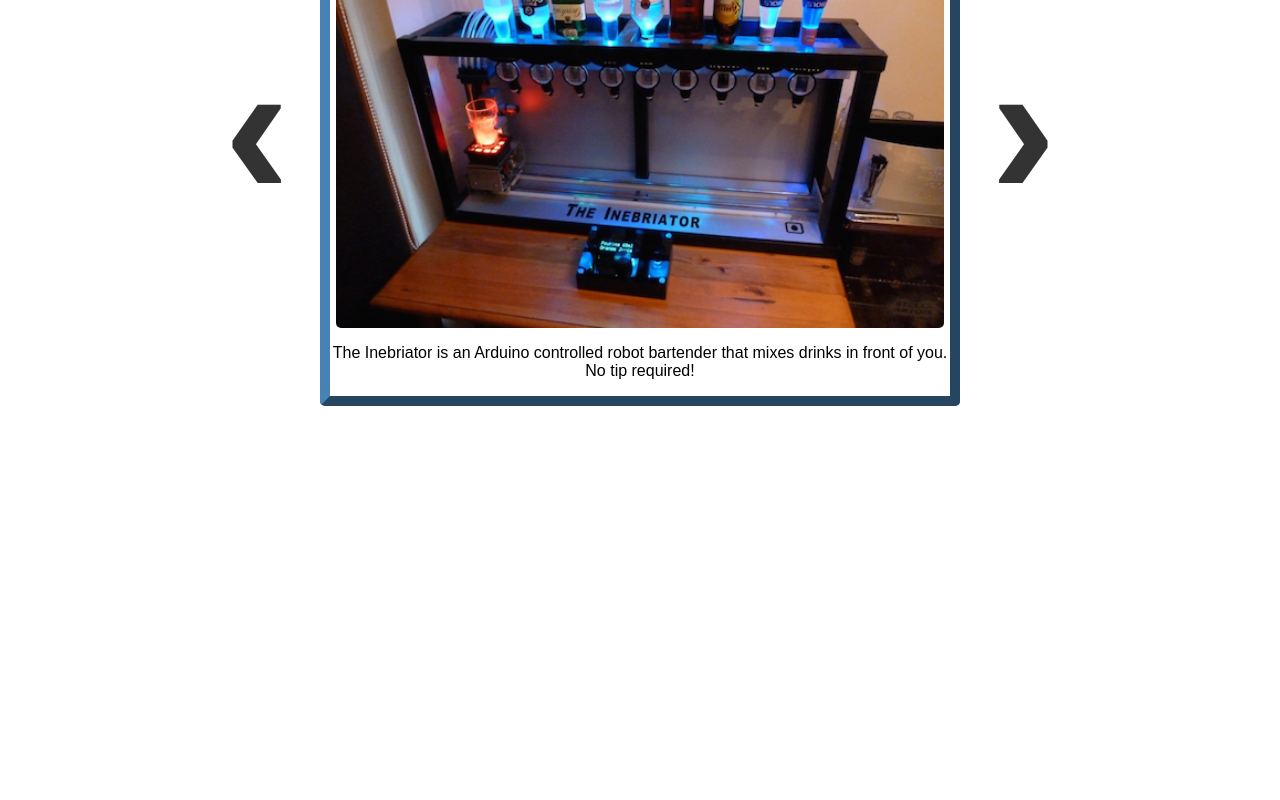
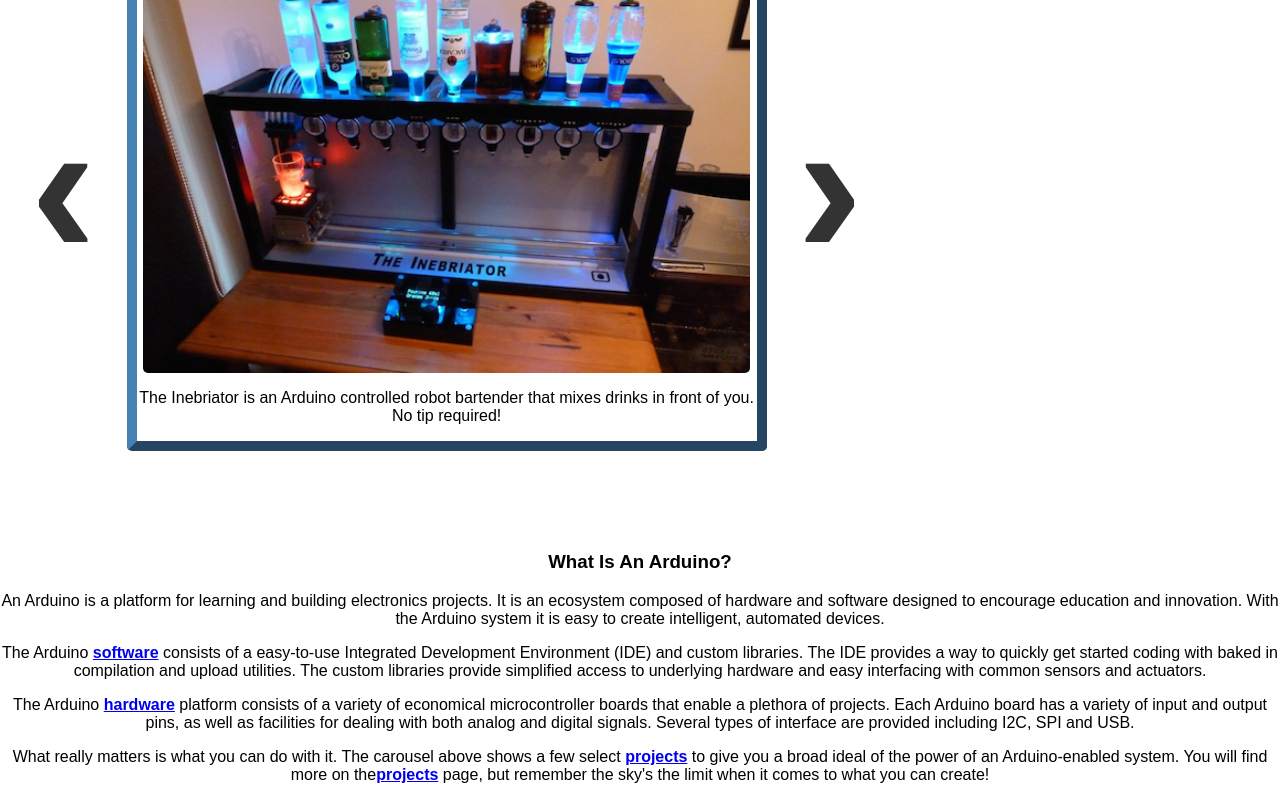
Before and after one commit to mattbritt/arduino-website, a React (Create React App) app: page / in a window 1280 px wide. Shown: the part 345-1145 px from the top of the page. Before the commit the page ends 818 px from the top, so only its background shows below. Built offline with nearby package versions, Linux system fonts and the light colour scheme.

Commit message:
Added routing via react router

```diff
--- a/package.json
+++ b/package.json
@@ -5,6 +5,7 @@
   "dependencies": {
     "react": "^16.2.0",
     "react-dom": "^16.2.0",
+    "react-router-dom": "^4.2.2",
     "react-scripts": "1.1.1"
   },
   "scripts": {
--- a/src/App.js
+++ b/src/App.js
@@ -1,17 +1,34 @@
 import React, { Component } from 'react';
+import { BrowserRouter as Router, Route, Link} from 'react-router-dom';
 
 import './App.css';
 
 import NavBar from './components/NavBar';
 import Carousel from './components/Carousel';
 
+import HomePage from './pages/HomePage';
+import AboutPage from './pages/AboutPage';
+import SoftwarePage from './pages/SoftwarePage';
+import HardwarePage from './pages/HardwarePage';
+import ProjectsPage from './pages/ProjectsPage';
+
+
 class App extends Component {
   render() {
     return (
-      <div className="App">
+      <Router>
+        <div className="App">
+
         <NavBar />
-          <Carousel />
+
+
+        <Route exact path='/' component={HomePage} />
+        <Route path='/software' component={SoftwarePage} />
+        <Route path='/hardware' component={HardwarePage} />
+        <Route path='/projects' component={ProjectsPage} />
+        <Route path='/about' component={AboutPage} />
       </div>
+      </Router>
     );
   }
 }
--- a/src/components/Carousel.css
+++ b/src/components/Carousel.css
@@ -16,21 +16,29 @@
     position: relative;
     overflow: hidden;
 
-
-
     padding: 0;
     margin: 0;
 
     width: 640px;
 
     height: 585px;
+}
 
+@keyframes rot{
+    0% {top: 0; backface-visibility: hidden;}
+    100% {transform: rotateY(180deg);}
+}
+
+@keyframes rot2{
+    0% {top: 0; transform: rotateY(180deg); backface-visibility: hidden;}
+    100% {transform: rotateY(360deg);}
 }
 
 .carousel-active {
     top: 0 !important;
-
-    transition: 1s;
+    backface-visibility: hidden;
+    animation-name: rot2;
+    animation-duration: 1s;
 }
 
 
--- a/src/components/CarouselItem.css
+++ b/src/components/CarouselItem.css
@@ -19,9 +19,9 @@
     border: 10px outset steelblue;
     border-radius: 5px;
 
-    width: 100%;
+    max-width: 100%;
 
-    height: 100%;
+    max-height: 100%;
 
     text-decoration: none;
 }
@@ -32,6 +32,6 @@
 
 .carousel-item > img{
     width: 98%;
-
+    height: 400px;
     border-radius: 5px;
 }
--- a/src/components/NavBar.js
+++ b/src/components/NavBar.js
@@ -5,6 +5,7 @@
 */
 
 import React, {Component} from 'react';
+import {BrowserRouter as Router, Route, Link} from 'react-router-dom';
 import './NavBar.css'
 
 var NavBarSettings = require('../settings/NavBar.json');
@@ -19,11 +20,11 @@ export default class NavBar extends Component{
                         alt={NavBarSettings.alt} />
                     <h1 id='nav-h1'>About Arduino</h1>
                 </div>
-                    <a className='nav-active nav-a' href='/'><div>Home</div></a>
-                    <a className='nav-a' href='/software'><div>Software</div></a>
-                    <a className='nav-a' href='/hardware'><div>Hardware</div></a>
-                    <a className='nav-a' href='/projects'><div>Projects</div></a>
-                    <a className='nav-a right' href='/about'><div className='right'>About</div></a>
+                    <Link to='/' className='nav-active nav-a' ><div>Home</div></Link>
+                    <Link to='/software' className='nav-a'><div>Software</div></Link>
+                    <Link to='/hardware' className='nav-a'><div>Hardware</div></Link>
+                    <Link to='/projects' className='nav-a'><div>Projects</div></Link>
+                    <Link to='/about' className='nav-a right' ><div className='right'>About</div></Link>
             </nav>
         )
     }
--- /dev/null
+++ b/src/pages/AboutPage.js
@@ -0,0 +1,17 @@
+/*
+    Author: Matt Britt
+    Date: 2/16/18
+    Description: AboutPage.js is the implementation file for the AboutPage
+                react component.
+*/
+
+import React, {Component} from 'react';
+import { BrowserRouter as Router, Route, Link} from 'react-router-dom';
+
+export default class AboutPage extends Component{
+    render(){
+        return(
+            <h1>About Page</h1>
+        )
+    }
+}
--- /dev/null
+++ b/src/pages/HardwarePage.js
@@ -0,0 +1,16 @@
+/*
+    Author: Matt Britt
+    Date: 2/16/18
+    Description: HardwarePage.js is the implementation file for the HardwarePage
+                react component.
+*/
+
+import React, {Component} from 'react';
+
+export default class HardwarePage extends Component{
+    render(){
+        return(
+            <h1>Hardware Page</h1>
+        )
+    }
+}
--- /dev/null
+++ b/src/pages/HomePage.js
@@ -0,0 +1,48 @@
+/*
+    Author: Matt Britt
+    Date: 2/16/18
+    Description: HomePage.js is the implementation file for the HomePage
+                react component.
+*/
+
+import React, {Component} from 'react';
+import {BrowserRouter as Router, Route, Link} from 'react-router-dom';
+
+import Carousel from '../components/Carousel';
+
+export default class HomePage extends Component{
+    render(){
+        return(
+            <article id='home-page'>
+            <section>
+                <h1>What Can You Do Do With An Arduino?</h1>
+                <Carousel />
+            </section>
+            <section>
+                <h1>What Is An Arduino?</h1>
+                <p>An Arduino is a platform for learning and building electronics projects.
+                      It is an ecosystem composed of hardware and software designed to encourage
+                      education and innovation.  With the Arduino system it is easy to create
+                      intelligent, automated devices.</p>
+                <p>The Arduino <Link to='/software'><strong>software</strong></Link> consists of
+                    a easy-to-use Integrated Development Environment (IDE) and custom libraries.
+                    The IDE provides a way to quickly get started coding with baked in compilation
+                    and upload utilities.  The custom libraries provide simplified access to
+                    underlying hardware and easy interfacing with common sensors and actuators.</p>
+                <p>The Arduino <Link to='/hardware'><strong>hardware</strong></Link> platform consists
+                    of a variety of economical microcontroller boards that enable a plethora of projects.
+                     Each Arduino board has a variety of input and output pins, as well as facilities
+                      for dealing with both analog and digital signals.  Several types of interface are
+                      provided including I2C, SPI and USB.</p>
+                <p>What really matters is what you can do with it.  The carousel above shows
+                    a few select <Link to='/projects'><strong>projects</strong></Link> to give you a
+                    broad ideal of the power of an Arduino-enabled system.  You will find more on the
+                    <Link to='/projects'><strong>projects</strong></Link> page, but remember the sky's
+                    the limit when it comes to what you can create!
+                </p>
+
+            </section>
+            </article>
+        )
+    }
+}
--- /dev/null
+++ b/src/pages/ProjectsPage.js
@@ -0,0 +1,16 @@
+/*
+    Author: Matt Britt
+    Date: 2/16/18
+    Description: ProjectsPage.js is the implementation file for the ProjectsPage
+                react component.
+*/
+
+import React, {Component} from 'react';
+
+export default class ProjectsPage extends Component{
+    render(){
+        return(
+            <h1>Projects Page</h1>
+        )
+    }
+}
--- /dev/null
+++ b/src/pages/SoftwarePage.js
@@ -0,0 +1,16 @@
+/*
+    Author: Matt Britt
+    Date: 2/16/18
+    Description: SoftwarePage.js is the implementation file for the SoftwarePage
+                react component.
+*/
+
+import React, {Component} from 'react';
+
+export default class SoftwarePage extends Component{
+    render(){
+        return(
+            <h1>Software Page</h1>
+        )
+    }
+}
```
Also changed, not shown: 1 other file (tests, documents, lock files or other folders).
